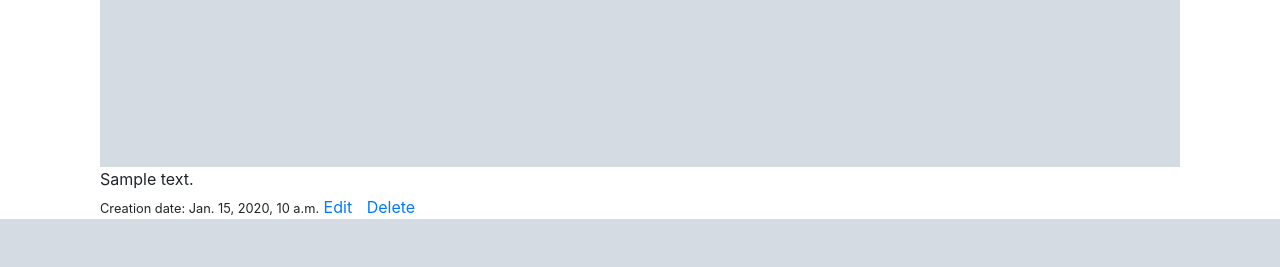
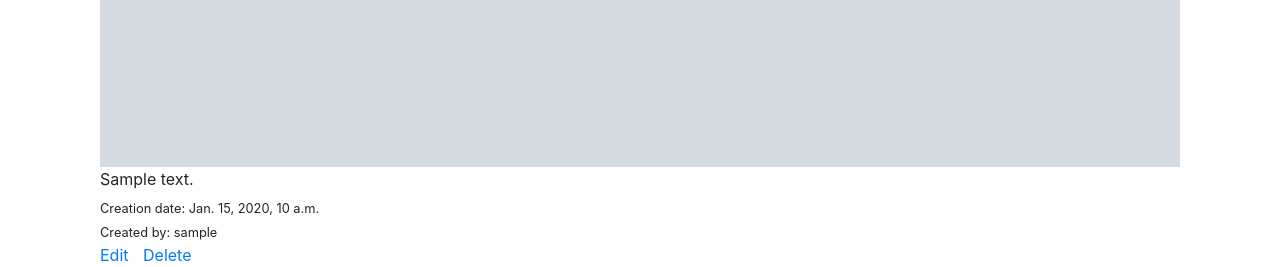
Before and after one commit to Yaeger42/blog-with-admin, a Django app: page /posts/1 in a window 1280 px wide. Shown: the part 748-1015 px from the top of the page. Before the commit the page ends 967 px from the top, so only its background shows below. Run offline with Django 3.2, Linux system fonts and the light colour scheme; a user stored in the database is signed in; tables that the repository leaves empty hold one stand-in row (values such as "Sample post"); grey boxes marked "Sample" are stand-in pictures; some libraries are stand-ins or nearby versions.

Commit message:
user in detail added

```diff
--- a/blog/templates/posts/detail.html
+++ b/blog/templates/posts/detail.html
@@ -11,6 +11,9 @@
     <img style="width: 100%;" src = "{{ post.image.url }}" alt = "{{ post.title }}">
     <p class="mb-1">{{ post.body }}</p>
     <small>Creation date: {{ post.created }}</small>
+    <br>
+    <small>Created by: {{ post.user.username }}</small>
+    <br>
     <a href="edit/{{ post.pk }}" style="margin-right: 10px;">Edit</a>
     <a href="{{ post.pk }}/delete">Delete</a>
 </div>
```
